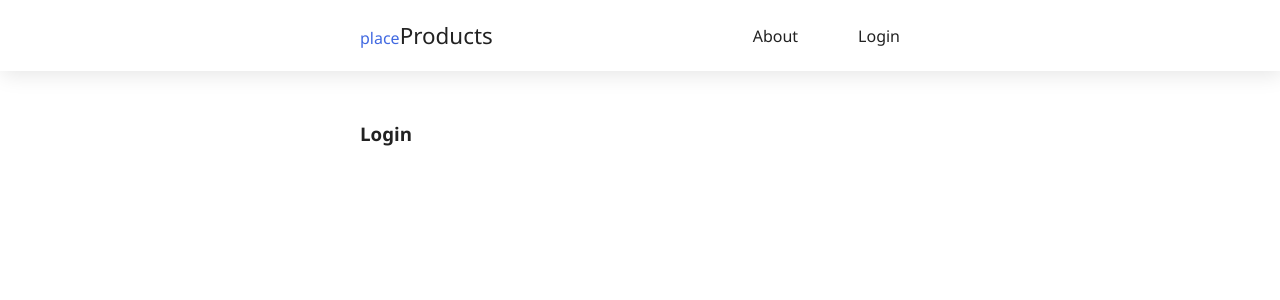
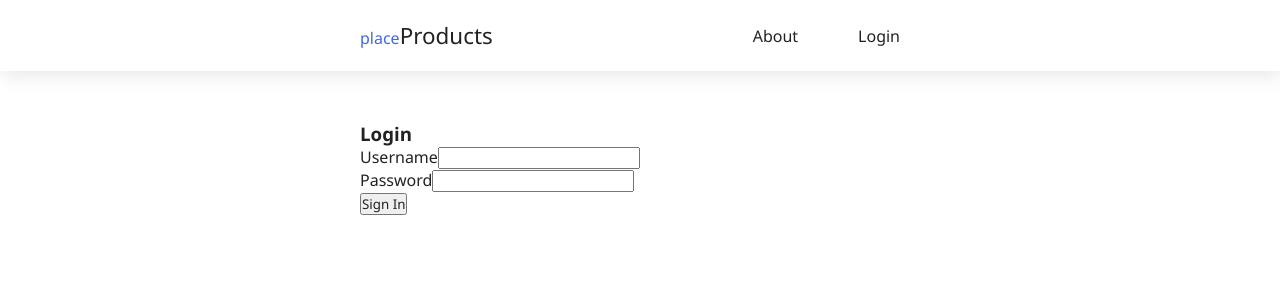
Before and after one commit to gabrielprmartins/placeProducts, a React (Create React App) app: page /login in a window 1280 px wide. Shown: the top 300 px of the page. Built offline with nearby package versions, Linux system fonts and the light colour scheme.

Commit message:
Login Added login form

```diff
--- /dev/null
+++ b/src/Components/Forms/FormComponents/Button.js
@@ -0,0 +1,7 @@
+import React from "react";
+
+const Button = ({ children }) => {
+  return <button>{children}</button>;
+};
+
+export default Button;
--- /dev/null
+++ b/src/Components/Forms/FormComponents/Input.js
@@ -0,0 +1,20 @@
+import React from "react";
+
+const Input = ({ id, type, name, value, onChange, error, onBlur }) => {
+  return (
+    <div>
+      <label htmlFor={id}>{name}</label>
+      <input
+        id={id}
+        type={type}
+        name={name}
+        value={value}
+        onChange={onChange}
+        onBlur={onBlur}
+      />
+      {error && <p>{error}</p>}
+    </div>
+  );
+};
+
+export default Input;
--- a/src/Components/Forms/FormLogin.js
+++ b/src/Components/Forms/FormLogin.js
@@ -1,9 +1,34 @@
 import React from "react";
+import Input from "./FormComponents/Input";
+import Button from "./FormComponents/Button";
+import useForm from "../../Hooks/useForm";
+import { USER_LOGIN } from "../../api/api";
 
 const FormLogin = () => {
+  const username = useForm("");
+  const password = useForm("");
+
+  async function handleSubmit() {
+    if (username.validate() && password.validate()) {
+      try {
+        const { url, options } = USER_LOGIN({ username, password });
+        const response = "rf";
+      } catch (err) {
+      } finally {
+      }
+    }
+  }
+
   return (
     <section>
       <h1>Login</h1>
+      <form onSubmit={handleSubmit}>
+        <Input name="Username" type="text" id="username" {...username} />
+        {username.value}
+        <Input name="Password" type="password" id="password" {...password} />
+        {password.value}
+        <Button>Sign In</Button>
+      </form>
     </section>
   );
 };
--- /dev/null
+++ b/src/Hooks/useForm.js
@@ -0,0 +1,42 @@
+import React from "react";
+
+const types = {
+  email: {
+    regex: /^(([^<>()[\]\\.,;:\s@"]+(\.[^<>()[\]\\.,;:\s@"]+)*)|(".+"))@((\[[0-9]{1,3}\.[0-9]{1,3}\.[0-9]{1,3}\.[0-9]{1,3}\])|(([a-zA-Z\-0-9]+\.)+[a-zA-Z]{2,}))$/,
+    message: "E-mail inválido"
+  }
+};
+
+const UseForm = (type) => {
+  const [value, setValue] = React.useState("");
+  const [error, setError] = React.useState(null);
+
+  function validate(value) {
+    if (!type) return true;
+    if (value.length === 0) {
+      setError("Preencha com um valor");
+      return false;
+    } else if (types[type] && !types[type].regex.test(value)) {
+      setError(types[type].message);
+      return false;
+    } else {
+      setError(null);
+      return true;
+    }
+  }
+
+  function onChange({ target }) {
+    if (error) validate(target.value);
+    setValue(target.value);
+  }
+
+  return {
+    value,
+    onChange,
+    error,
+    validate: () => validate(value),
+    onBlur: () => validate(value)
+  };
+};
+
+export default UseForm;
--- /dev/null
+++ b/src/api/api.js
@@ -0,0 +1,50 @@
+export const BASE_URL = "https://fakestoreapi.com";
+
+export function USER_LOGIN(body) {
+  return {
+    url: BASE_URL + "/auth/login",
+    options: {
+      method: "POST",
+      headers: {
+        "Content-Type": "application/json"
+      },
+      body: JSON.stringify(body)
+    }
+  };
+}
+
+export function USER_ADD(body) {
+  return {
+    url: BASE_URL + "/users",
+    options: {
+      method: "POST",
+      headers: {
+        "Content-Type": "application/json"
+      },
+      body: {
+        email: body.email,
+        username: body.username,
+        password: body.password,
+        name: {
+          firstname: body.firstname,
+          lastname: body.lastname
+        },
+        address: {
+          city: "kilcoole",
+          street: "7835 new road",
+          number: 3,
+          zipcode: "12926-3874",
+          geolocation: {
+            lat: "-37.3159",
+            long: "81.1496"
+          }
+        },
+        phone: "1-570-236-7033"
+      }
+    }
+  };
+}
+
+// export USER_GET() {
+
+// }
```
